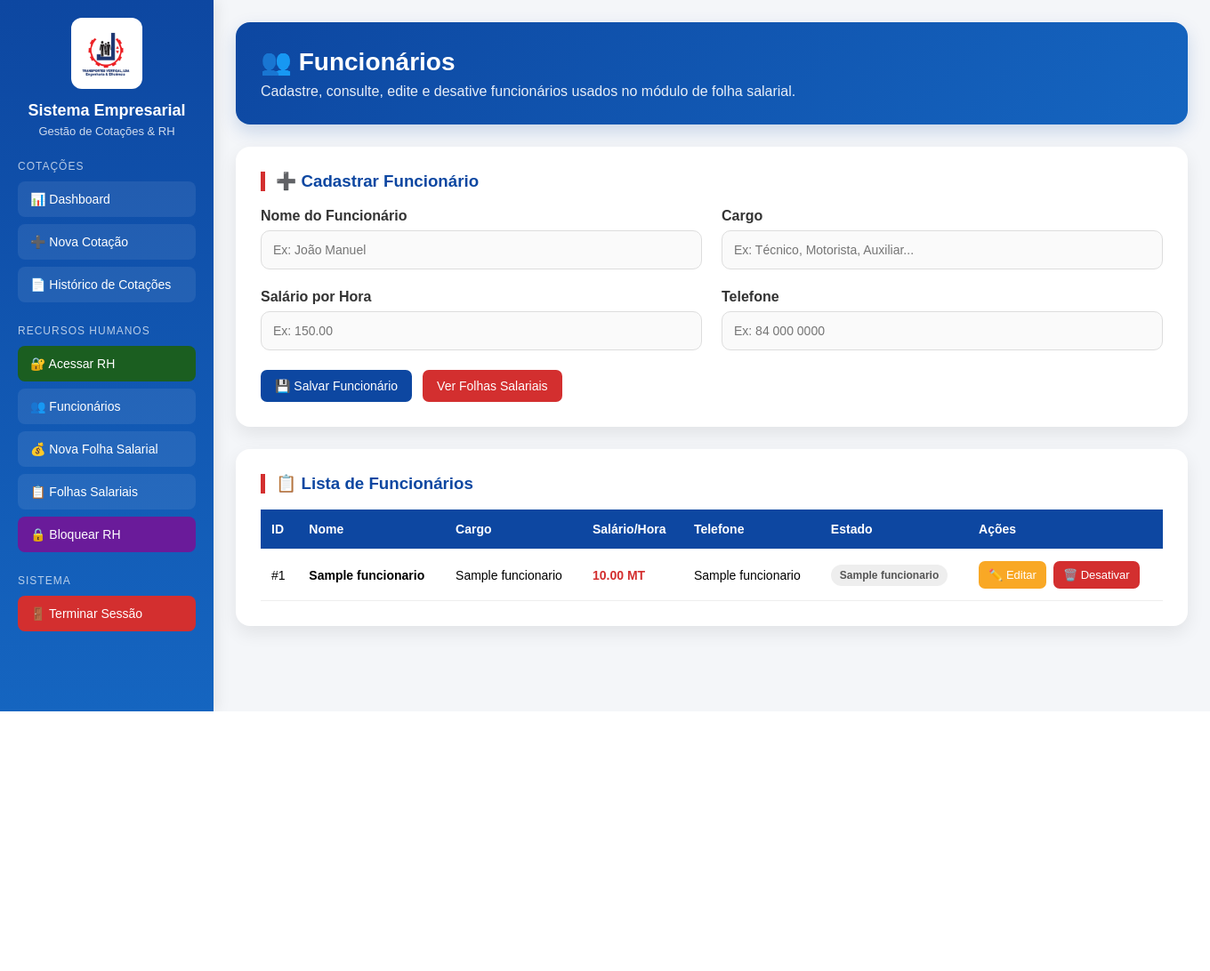
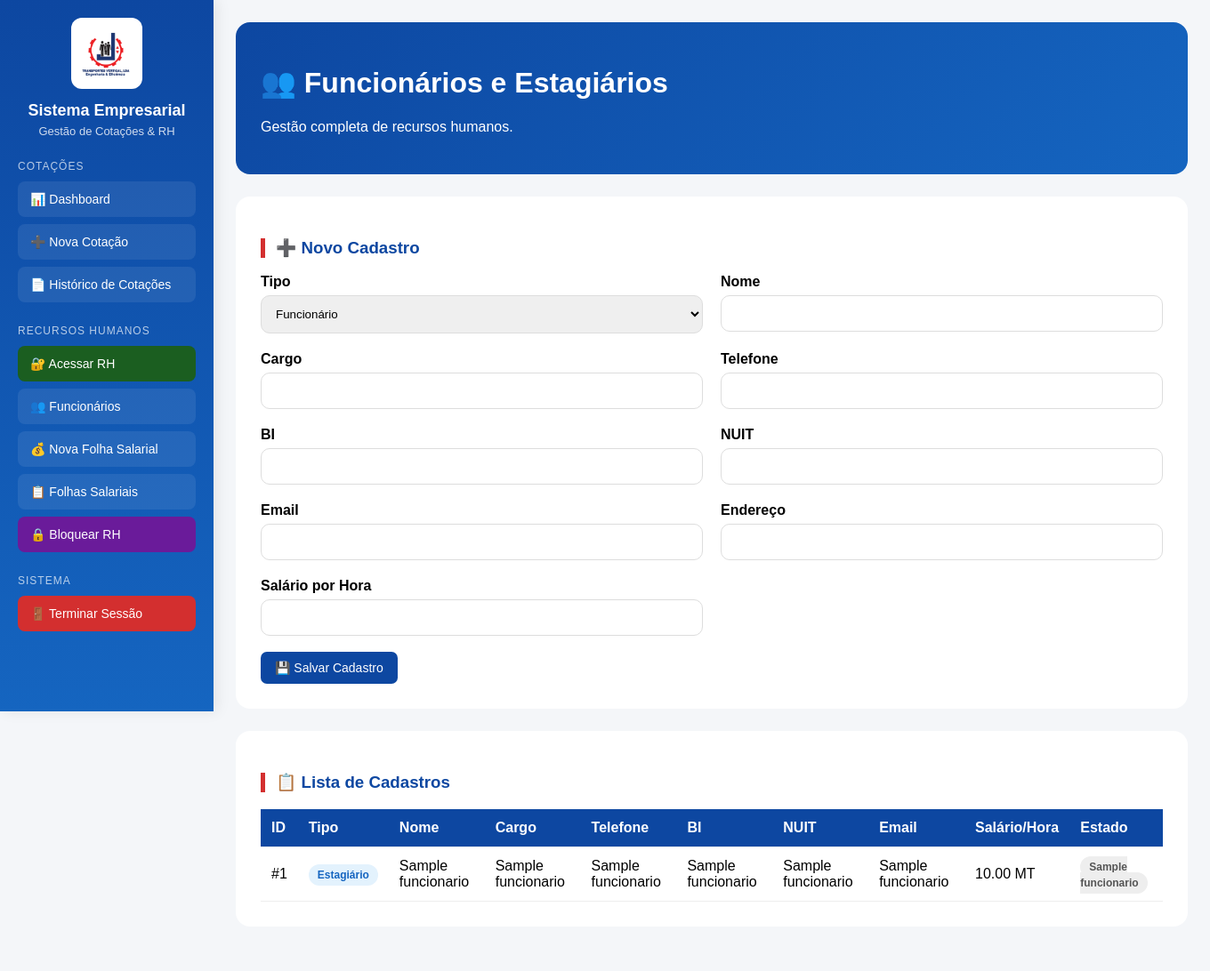
Before and after one commit to valterjoaquim/cotacao-system, a Flask app: page /funcionarios in a window 1360 px wide. Shown: the whole page at 89% size. Before the commit the page ends 800 px from the top, so only its background shows below. Run offline with Flask 3, Linux system fonts and the light colour scheme; a user stored in the database is signed in; a database or web service that is not in the repository returns one stand-in record (values such as "Sample title"); some libraries are stand-ins or nearby versions.

Commit message:
Atualizacao RH

```diff
--- a/app.py
+++ b/app.py
@@ -90,6 +90,13 @@ def init_db():
         estado TEXT DEFAULT 'Ativo'
     )
     """)
+
+    cursor.execute("ALTER TABLE funcionarios ADD COLUMN IF NOT EXISTS tipo TEXT DEFAULT 'Funcionário'")
+    cursor.execute("ALTER TABLE funcionarios ADD COLUMN IF NOT EXISTS bi TEXT")
+    cursor.execute("ALTER TABLE funcionarios ADD COLUMN IF NOT EXISTS nuit TEXT")
+    cursor.execute("ALTER TABLE funcionarios ADD COLUMN IF NOT EXISTS email TEXT")
+    cursor.execute("ALTER TABLE funcionarios ADD COLUMN IF NOT EXISTS endereco TEXT")
+    cursor.execute("ALTER TABLE funcionarios ALTER COLUMN salario_hora SET DEFAULT 0")
 
     cursor.execute("""
     CREATE TABLE IF NOT EXISTS folhas_salariais (
@@ -862,26 +869,48 @@ def funcionarios():
     if request.method == 'POST':
 
         nome = request.form.get('nome', '')
+        tipo = request.form.get('tipo', 'Funcionário')
         cargo = request.form.get('cargo', '')
-        salario_hora = request.form.get('salario_hora', '0')
         telefone = request.form.get('telefone', '')
+        bi = request.form.get('bi', '')
+        nuit = request.form.get('nuit', '')
+        email = request.form.get('email', '')
+        endereco = request.form.get('endereco', '')
+
+        if tipo == "Estagiário":
+            salario_hora = 0
+        else:
+            salario_hora = float(request.form.get('salario_hora') or 0)
 
         cursor.execute("""
         INSERT INTO funcionarios (
             nome,
+            tipo,
             cargo,
             salario_hora,
-            telefone
+            telefone,
+            bi,
+            nuit,
+            email,
+            endereco,
+            estado
         )
-        VALUES (%s, %s, %s, %s)
+        VALUES (%s, %s, %s, %s, %s, %s, %s, %s, %s, %s)
         """, (
             nome,
+            tipo,
             cargo,
-            float(salario_hora),
-            telefone
+            salario_hora,
+            telefone,
+            bi,
+            nuit,
+            email,
+            endereco,
+            'Ativo'
         ))
 
         conn.commit()
+        conn.close()
 
         return redirect('/funcionarios')
 
@@ -916,24 +945,43 @@ def editar_funcionario(id):
     if request.method == 'POST':
 
         nome = request.form.get('nome', '')
+        tipo = request.form.get('tipo', 'Funcionário')
         cargo = request.form.get('cargo', '')
-        salario_hora = request.form.get('salario_hora', '0')
         telefone = request.form.get('telefone', '')
+        bi = request.form.get('bi', '')
+        nuit = request.form.get('nuit', '')
+        email = request.form.get('email', '')
+        endereco = request.form.get('endereco', '')
         estado = request.form.get('estado', 'Ativo')
+
+        if tipo == "Estagiário":
+            salario_hora = 0
+        else:
+            salario_hora = float(request.form.get('salario_hora') or 0)
 
         cursor.execute("""
         UPDATE funcionarios
         SET nome=%s,
+            tipo=%s,
             cargo=%s,
             salario_hora=%s,
             telefone=%s,
+            bi=%s,
+            nuit=%s,
+            email=%s,
+            endereco=%s,
             estado=%s
         WHERE id=%s
         """, (
             nome,
+            tipo,
             cargo,
-            float(salario_hora),
+            salario_hora,
             telefone,
+            bi,
+            nuit,
+            email,
+            endereco,
             estado,
             id
         ))
@@ -1063,6 +1111,7 @@ def nova_folha():
     SELECT id, nome, cargo, salario_hora
     FROM funcionarios
     WHERE estado='Ativo'
+    AND COALESCE(tipo, 'Funcionário') = 'Funcionário'
     ORDER BY nome ASC
     """)
 
--- a/templates/funcionarios.html
+++ b/templates/funcionarios.html
@@ -8,17 +8,6 @@
         padding: 28px;
         border-radius: 16px;
         margin-bottom: 25px;
-        box-shadow: 0 8px 20px rgba(13, 71, 161, 0.18);
-    }
-
-    .page-header h1 {
-        margin: 0;
-        font-size: 28px;
-    }
-
-    .page-header p {
-        margin: 8px 0 0;
-        opacity: 0.9;
     }
 
     .form-card,
@@ -26,13 +15,11 @@
         background: white;
         padding: 28px;
         border-radius: 16px;
-        box-shadow: 0 8px 20px rgba(0,0,0,0.08);
         margin-bottom: 25px;
     }
 
     .section-title {
         color: #0d47a1;
-        margin-top: 0;
         border-left: 5px solid #d32f2f;
         padding-left: 12px;
     }
@@ -40,42 +27,21 @@
     .form-grid {
         display: grid;
         grid-template-columns: 1fr 1fr;
-        gap: 22px;
+        gap: 20px;
     }
 
     .form-group label {
         display: block;
         font-weight: bold;
-        color: #333;
-        margin-bottom: 7px;
+        margin-bottom: 6px;
     }
 
-    .form-group input {
+    .form-group input,
+    .form-group select {
         width: 100%;
-        padding: 13px;
+        padding: 12px;
+        border-radius: 10px;
         border: 1px solid #ddd;
-        border-radius: 10px;
-        background: #fafafa;
-        font-size: 14px;
-    }
-
-    .form-group input:focus {
-        border-color: #0d47a1;
-        background: white;
-        box-shadow: 0 0 0 3px rgba(13, 71, 161, 0.10);
-    }
-
-    .actions {
-        margin-top: 22px;
-        display: flex;
-        gap: 12px;
-        flex-wrap: wrap;
-    }
-
-    .row-actions {
-        display: flex;
-        gap: 8px;
-        flex-wrap: wrap;
     }
 
     .table-wrapper {
@@ -90,25 +56,16 @@
     .func-table th {
         background: #0d47a1;
         color: white;
-        padding: 14px 12px;
+        padding: 12px;
         text-align: left;
-        font-size: 14px;
-        white-space: nowrap;
     }
 
     .func-table td {
-        padding: 13px 12px;
+        padding: 12px;
         border-bottom: 1px solid #eee;
-        font-size: 14px;
-        vertical-align: middle;
-    }
-
-    .func-table tr:hover {
-        background: #f5f8ff;
     }
 
     .badge {
-        display: inline-block;
         padding: 5px 10px;
         border-radius: 20px;
         font-size: 12px;
@@ -120,83 +77,92 @@
         color: #2e7d32;
     }
 
+    .badge-blue {
+        background: #e3f2fd;
+        color: #1565c0;
+    }
+
     .badge-gray {
-        background: #eeeeee;
+        background: #eee;
         color: #555;
     }
 
-    .salary {
-        color: #d32f2f;
-        font-weight: bold;
-        white-space: nowrap;
-    }
-
-    .empty-state {
-        text-align: center;
-        padding: 35px;
-        color: #777;
-    }
-
-    .btn-small {
-        padding: 8px 11px;
-        font-size: 13px;
-    }
-
-    .btn-warning {
-        background: #f9a825;
-    }
-
-    @media (max-width: 800px) {
-        .form-grid {
-            grid-template-columns: 1fr;
+    @media(max-width:800px){
+        .form-grid{
+            grid-template-columns:1fr;
         }
     }
 </style>
 
 <div class="page-header">
-    <h1>👥 Funcionários</h1>
-    <p>Cadastre, consulte, edite e desative funcionários usados no módulo de folha salarial.</p>
+    <h1>👥 Funcionários e Estagiários</h1>
+    <p>Gestão completa de recursos humanos.</p>
 </div>
 
 <div class="form-card">
 
-    <h3 class="section-title">➕ Cadastrar Funcionário</h3>
+    <h3 class="section-title">➕ Novo Cadastro</h3>
 
     <form method="POST">
 
         <div class="form-grid">
 
             <div class="form-group">
-                <label>Nome do Funcionário</label>
-                <input type="text" name="nome" required placeholder="Ex: João Manuel">
+                <label>Tipo</label>
+
+                <select name="tipo" required>
+                    <option value="Funcionario">Funcionário</option>
+                    <option value="Estagiario">Estagiário</option>
+                </select>
+            </div>
+
+            <div class="form-group">
+                <label>Nome</label>
+                <input type="text" name="nome" required>
             </div>
 
             <div class="form-group">
                 <label>Cargo</label>
-                <input type="text" name="cargo" placeholder="Ex: Técnico, Motorista, Auxiliar...">
+                <input type="text" name="cargo">
+            </div>
+
+            <div class="form-group">
+                <label>Telefone</label>
+                <input type="text" name="telefone">
+            </div>
+
+            <div class="form-group">
+                <label>BI</label>
+                <input type="text" name="bi">
+            </div>
+
+            <div class="form-group">
+                <label>NUIT</label>
+                <input type="text" name="nuit">
+            </div>
+
+            <div class="form-group">
+                <label>Email</label>
+                <input type="email" name="email">
+            </div>
+
+            <div class="form-group">
+                <label>Endereço</label>
+                <input type="text" name="endereco">
             </div>
 
             <div class="form-group">
                 <label>Salário por Hora</label>
-                <input type="number" name="salario_hora" step="0.01" required placeholder="Ex: 150.00">
-            </div>
-
-            <div class="form-group">
-                <label>Telefone</label>
-                <input type="text" name="telefone" placeholder="Ex: 84 000 0000">
+                <input type="number" name="salario_hora" step="0.01">
             </div>
 
         </div>
 
-        <div class="actions">
-            <button class="btn">
-                💾 Salvar Funcionário
-            </button>
+        <br>
 
-            <a href="/folhas" class="btn red">
-                Ver Folhas Salariais
-            </a>
-        </div>
+        <button class="btn">
+            💾 Salvar Cadastro
+        </button>
 
     </form>
 
@@ -204,7 +170,7 @@
 
 <div class="table-card">
 
-    <h3 class="section-title">📋 Lista de Funcionários</h3>
+    <h3 class="section-title">📋 Lista de Cadastros</h3>
 
     <div class="table-wrapper">
 
@@ -213,51 +179,65 @@
             <thead>
                 <tr>
                     <th>ID</th>
+                    <th>Tipo</th>
                     <th>Nome</th>
                     <th>Cargo</th>
+                    <th>Telefone</th>
+                    <th>BI</th>
+                    <th>NUIT</th>
+                    <th>Email</th>
                     <th>Salário/Hora</th>
-                    <th>Telefone</th>
                     <th>Estado</th>
-                    <th>Ações</th>
                 </tr>
             </thead>
 
             <tbody>
+
                 {% for f in funcionarios %}
+
                 <tr>
+
                     <td>#{{ f[0] }}</td>
-                    <td><strong>{{ f[1] }}</strong></td>
+
+                    <td>
+                        {% if f[6] == "Funcionario" %}
+                            <span class="badge badge-green">
+                                Funcionário
+                            </span>
+                        {% else %}
+                            <span class="badge badge-blue">
+                                Estagiário
+                            </span>
+                        {% endif %}
+                    </td>
+
+                    <td>{{ f[1] }}</td>
                     <td>{{ f[2] }}</td>
-                    <td class="salary">{{ "%.2f"|format(f[3] or 0) }} MT</td>
                     <td>{{ f[4] }}</td>
+                    <td>{{ f[7] }}</td>
+                    <td>{{ f[8] }}</td>
+                    <td>{{ f[9] }}</td>
+
+                    <td>
+                        {{ "%.2f"|format(f[3] or 0) }} MT
+                    </td>
+
                     <td>
                         {% if f[5] == "Ativo" %}
-                            <span class="badge badge-green">{{ f[5] }}</span>
+                            <span class="badge badge-green">
+                                {{ f[5] }}
+                            </span>
                         {% else %}
-                            <span class="badge badge-gray">{{ f[5] }}</span>
+                            <span class="badge badge-gray">
+                                {{ f[5] }}
+                            </span>
                         {% endif %}
                     </td>
-                    <td>
-                        <div class="row-actions">
-                            <a class="btn btn-small btn-warning" href="/editar-funcionario/{{ f[0] }}">
-                                ✏️ Editar
-                            </a>
 
-                            <a class="btn red btn-small"
-                               href="/apagar-funcionario/{{ f[0] }}"
-                               onclick="return confirm('Deseja desativar este funcionário? O histórico salarial será mantido.')">
-                                🗑️ Desativar
-                            </a>
-                        </div>
-                    </td>
                 </tr>
-                {% else %}
-                <tr>
-                    <td colspan="7" class="empty-state">
-                        Nenhum funcionário cadastrado ainda.
-                    </td>
-                </tr>
+
                 {% endfor %}
+
             </tbody>
 
         </table>
```
